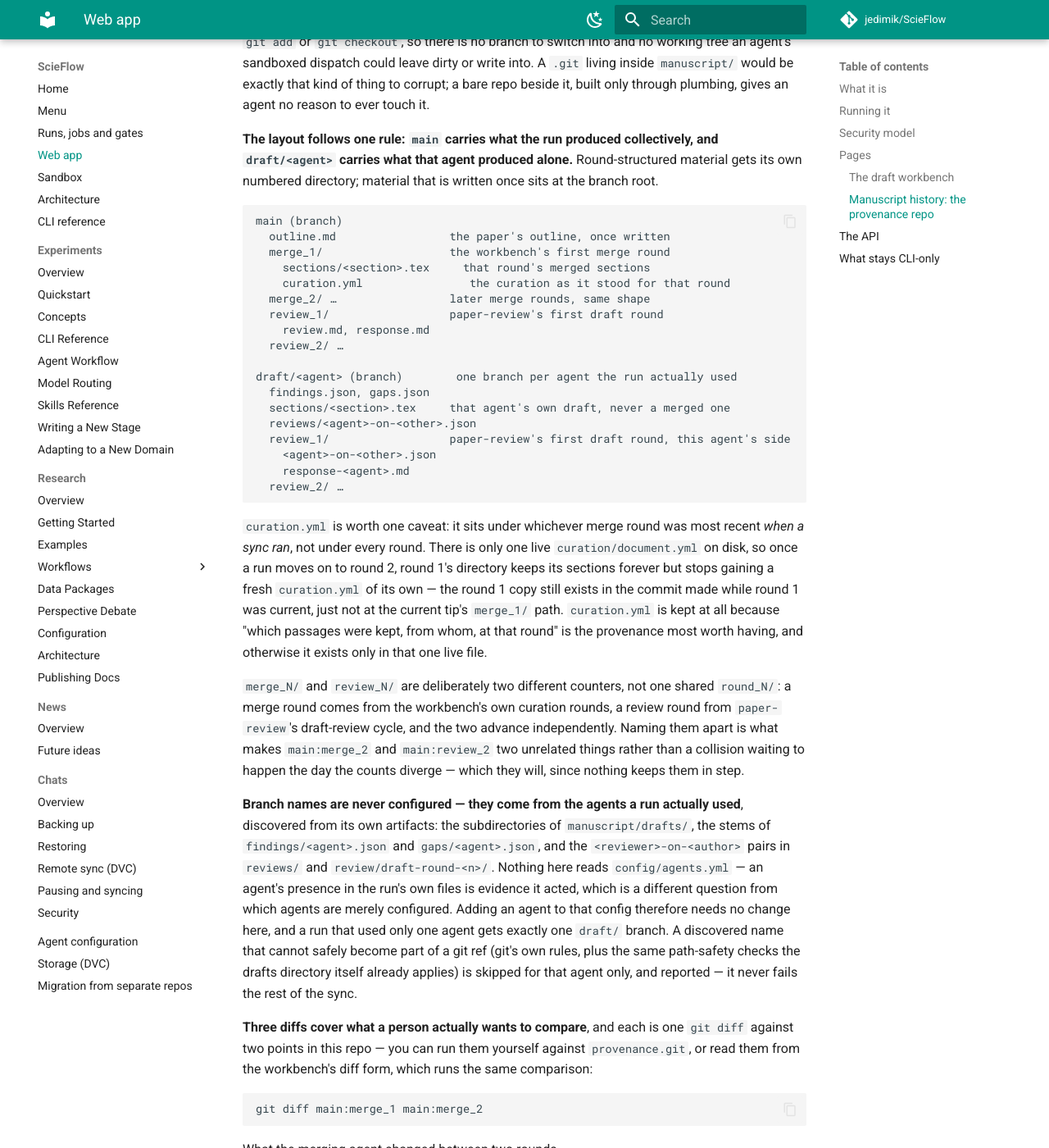
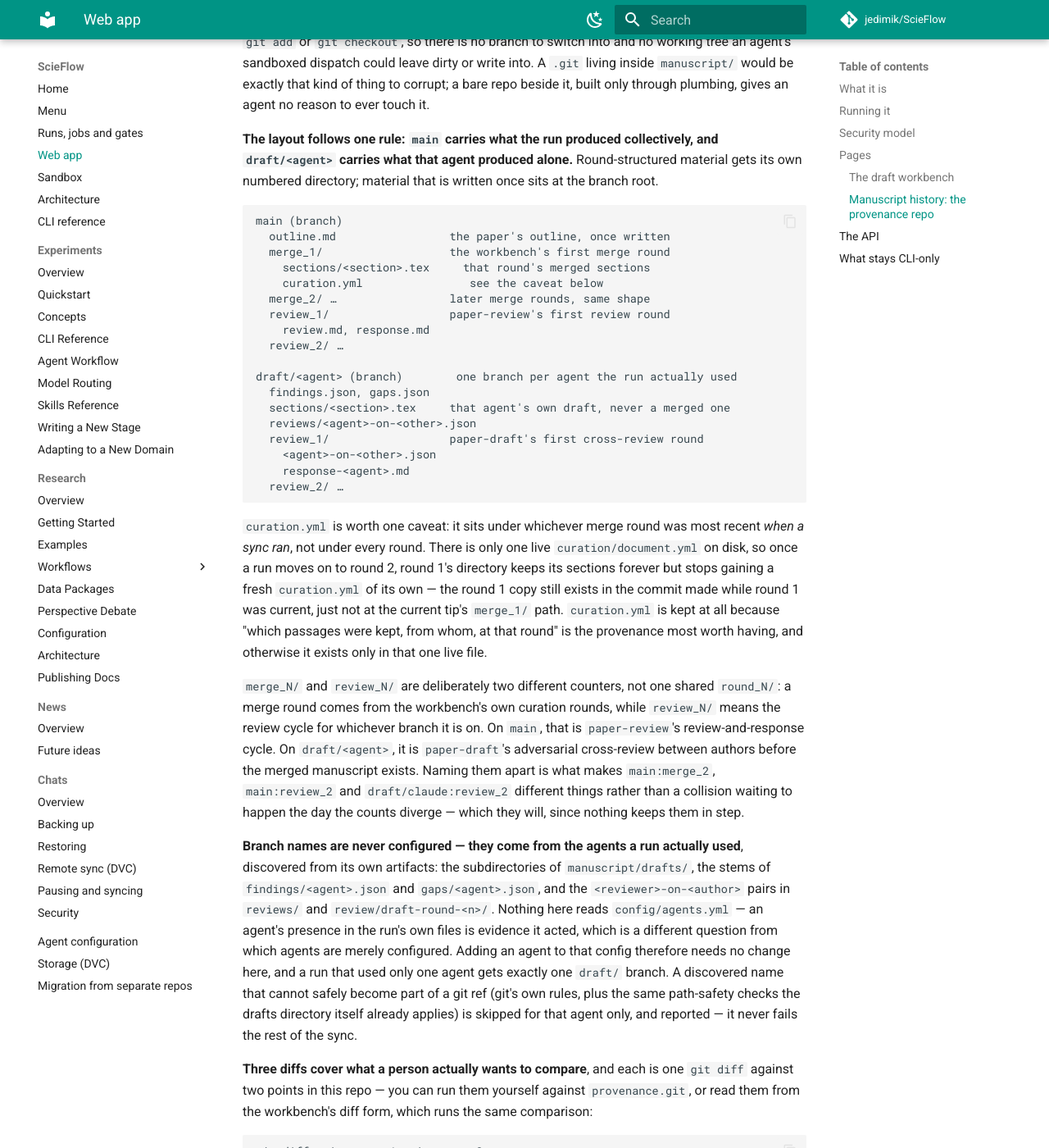
Before and after one commit to jedimik/ScieFlow, an MkDocs documentation site: the page built from docs/web.md, in a window 1280 px wide and 1400 px high, scrolled down 7605 px. Shown: the whole window at 82% size. Built offline with MkDocs 1.6.1 and Material for MkDocs 9.7.7, drawn with Linux system fonts in a browser that asks for light colours; comment, search, counter and statistics services are not loaded; some of the changed text lies outside the part shown.

Commit message:
docs: correct manuscript provenance caveats

```diff
--- a/docs/web.md
+++ b/docs/web.md
@@ -322,9 +322,9 @@ main (branch)
   outline.md                 the paper's outline, once written
   merge_1/                   the workbench's first merge round
     sections/<section>.tex     that round's merged sections
-    curation.yml                the curation as it stood for that round
+    curation.yml                see the caveat below
   merge_2/ …                 later merge rounds, same shape
-  review_1/                  paper-review's first draft round
+  review_1/                  paper-review's first review round
     review.md, response.md
   review_2/ …
 
@@ -332,7 +332,7 @@ draft/<agent> (branch)        one branch per agent the run actually used
   findings.json, gaps.json
   sections/<section>.tex     that agent's own draft, never a merged one
   reviews/<agent>-on-<other>.json
-  review_1/                  paper-review's first draft round, this agent's side
+  review_1/                  paper-draft's first cross-review round
     <agent>-on-<other>.json
     response-<agent>.md
   review_2/ …
@@ -350,11 +350,13 @@ live file.
 
 `merge_N/` and `review_N/` are deliberately two different counters, not one
 shared `round_N/`: a merge round comes from the workbench's own curation
-rounds, a review round from `paper-review`'s draft-review cycle, and the two
-advance independently. Naming them apart is what makes `main:merge_2` and
-`main:review_2` two unrelated things rather than a collision waiting to
-happen the day the counts diverge — which they will, since nothing keeps
-them in step.
+rounds, while `review_N/` means the review cycle for whichever branch it is
+on. On `main`, that is `paper-review`'s review-and-response cycle. On
+`draft/<agent>`, it is `paper-draft`'s adversarial cross-review between
+authors before the merged manuscript exists. Naming them apart is what makes
+`main:merge_2`, `main:review_2` and `draft/claude:review_2` different things
+rather than a collision waiting to happen the day the counts diverge — which
+they will, since nothing keeps them in step.
 
 **Branch names are never configured — they come from the agents a run
 actually used**, discovered from its own artifacts: the subdirectories of
@@ -401,9 +403,10 @@ deleted, every file under `main:merge_1` shown as newly added, with no
 line-level comparison ever happening. Pointing both sides at `sections/`
 puts them at the same depth, so git matches `results.tex` against
 `results.tex` and produces the line-level diff you actually came for. The
-workbench's own diff form never lets you make this mistake — its point
-picker only ever offers points at compatible depths — but the same
-mismatch is there to walk into if you build the `git diff` command by hand.
+workbench's diff form offers every point, so it can show the same
+path-disjoint comparison if you choose points at different depths. Treat a
+paired `deleted file` and `new file` with no line-level comparison as that
+shape of mistake, then compare matching subtrees instead.
 
 **The repo is derived, never authoritative.** Everything in it is rebuilt
 from the workspace's own files — `findings/`, `gaps/`, `manuscript/drafts/`,
```
Also changed, not shown: docs/superpowers/specs/2026-09-27-manuscript-provenance-design.md (+10 -0 lines).
